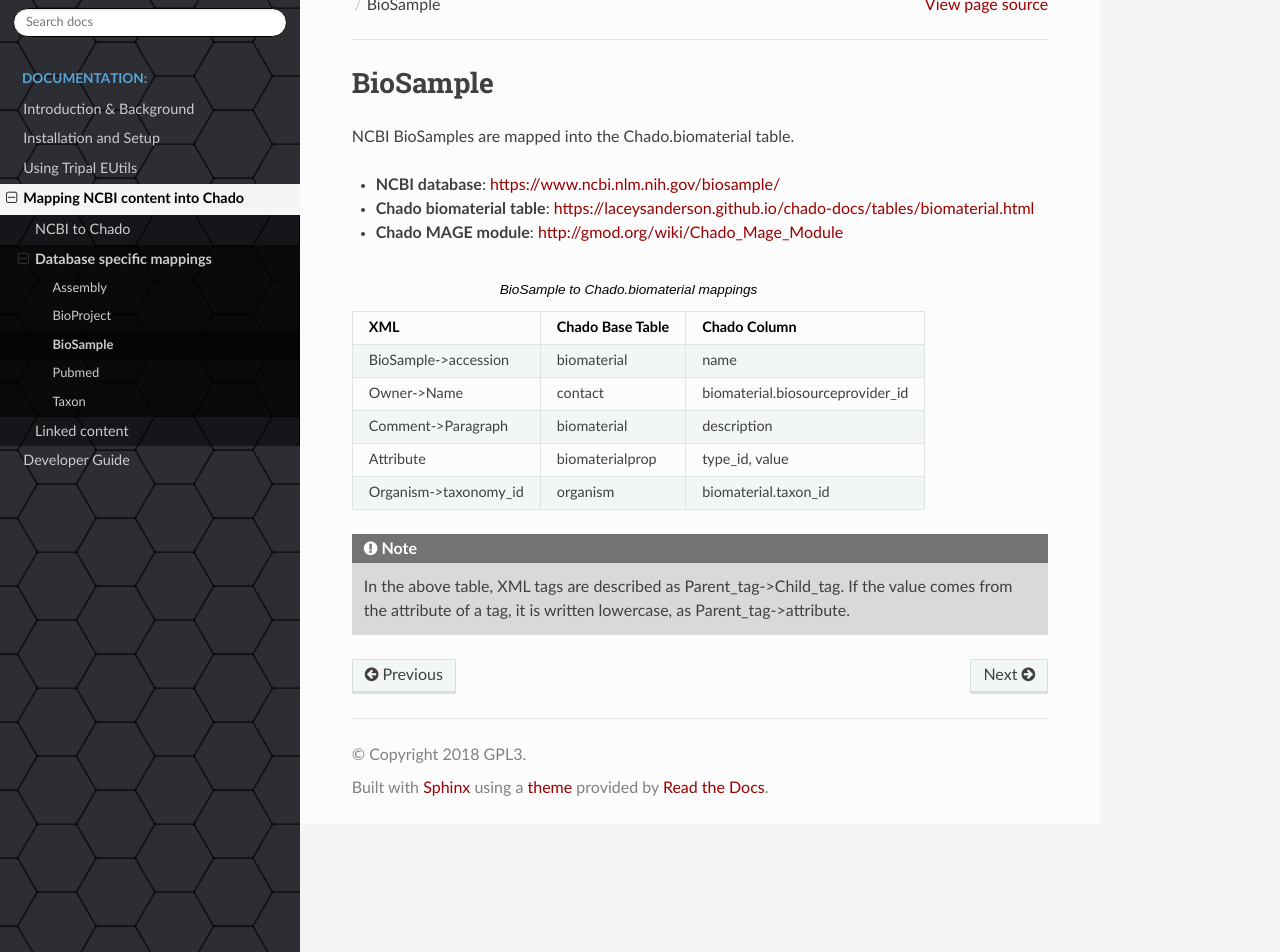
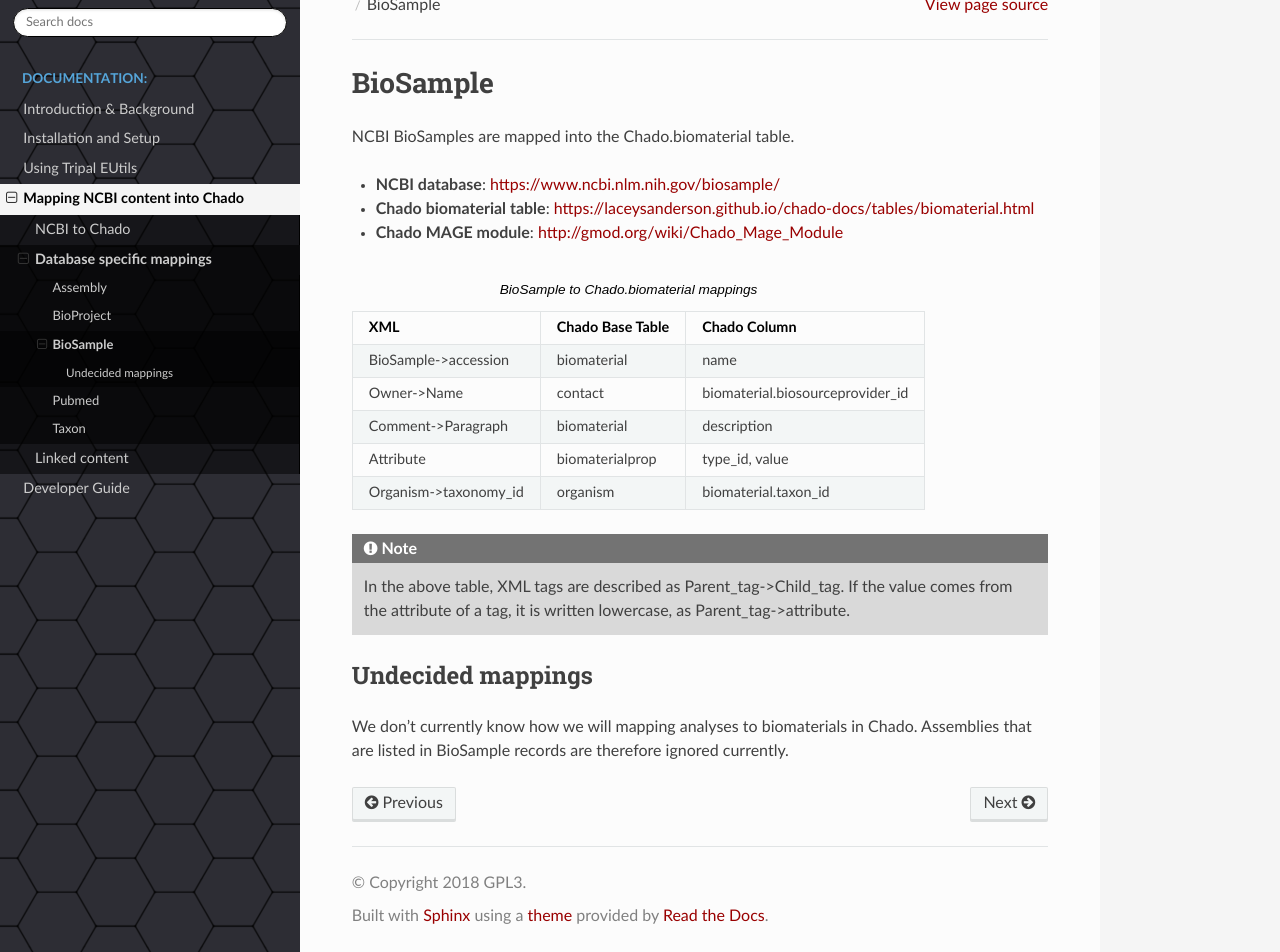
Before and after one commit to NAL-i5K/tripal_eutils, a Sphinx documentation site: the page built from docs/database_info/biosample.rst, in a window 1280 px wide and 1297 px high. Shown: the part 345-1297 px from the top of the window. Built offline with Sphinx 7.4.7 and the Read the Docs theme 2.0.0, drawn with Linux system fonts in a browser that asks for light colours.

Commit message:
add specific sections to affected dbs

```diff
--- a/docs/database_info/biosample.rst
+++ b/docs/database_info/biosample.rst
@@ -15,3 +15,9 @@ NCBI BioSamples are mapped into the Chado.biomaterial table.
 .. note::
 
 	In the above table, XML tags are described as Parent_tag->Child_tag.  If the value comes from the attribute of a tag, it is written lowercase, as Parent_tag->attribute.
+
+
+Undecided mappings
+------------------
+
+We don't currently know how we will mapping analyses to biomaterials in Chado.  Assemblies that are listed in BioSample records are therefore ignored currently.
```
Also changed, not shown: docs/database_info/assembly.rst (+6 -1 lines), docs/database_info/bioproject.rst (+7 -0 lines).
